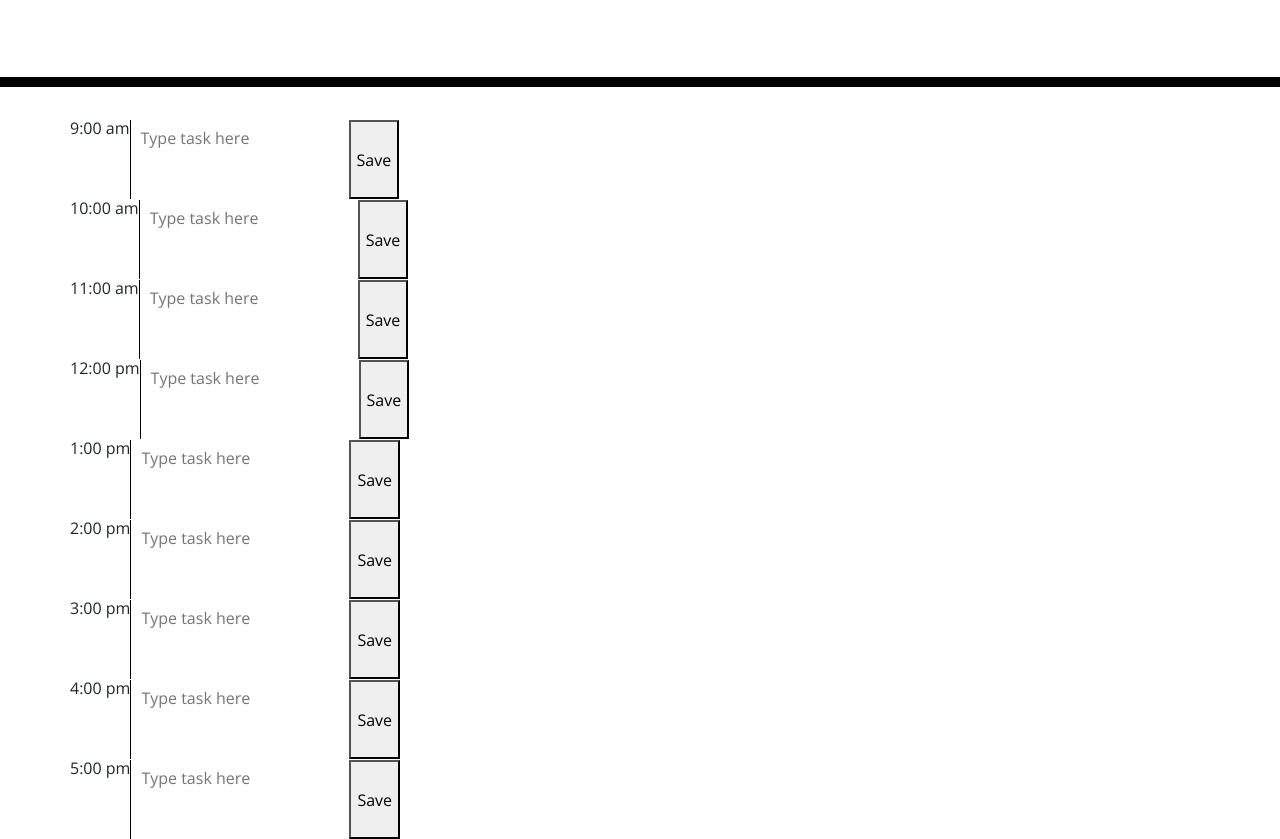
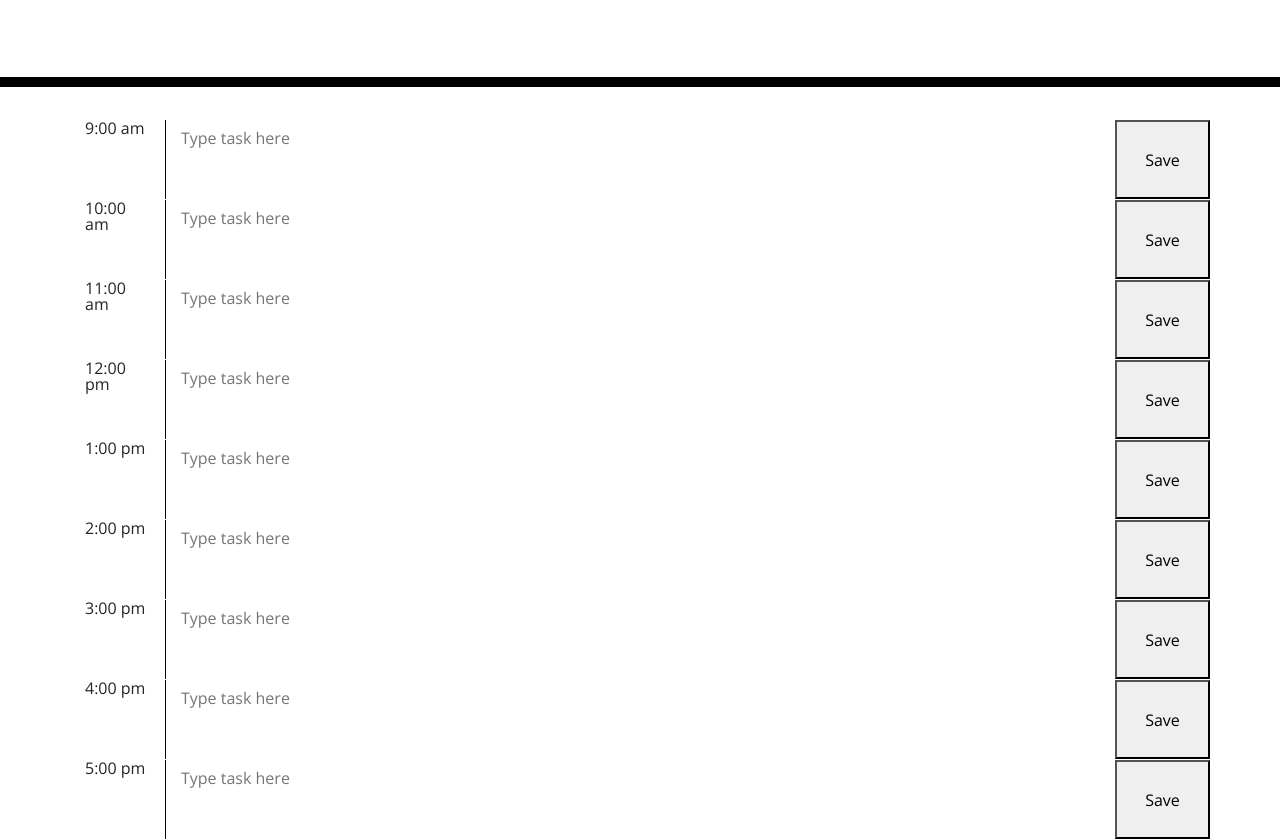
Before and after one commit to roomsiejones/day_scheduler, a plain HTML site: page index.html in a window 1280 px wide. Shown: the part 181-1020 px from the top of the page. Drawn offline with nearby package versions, Linux system fonts and the light colour scheme.

Commit message:
added bootstrap stylings to put the divs in columns

```diff
--- a/index.html
+++ b/index.html
@@ -32,57 +32,58 @@
       <!-- Timeblocks go here -->
 
       <div class="row">
-          <div class="">9:00 am</div>
-          <textarea class= "" id="" placeholder = "Type task here"></textarea>
-          <button class= "">Save</button>
+          <!-- Using column specifiers from bootstrap, placed my divs 1st col, next 10, then last 1 -->
+          <div class="col-1">9:00 am</div>
+          <textarea class= "col-10" id="" placeholder = "Type task here"></textarea>
+          <button class= "col-1">Save</button>
       </div>
 
       <div class="row">
-        <div class="">10:00 am</div>
-        <textarea class= "" id="" placeholder = "Type task here"></textarea>
-        <button class= "">Save</button>
+        <div class="col-1">10:00 am</div>
+        <textarea class= "col-10" id="" placeholder = "Type task here"></textarea>
+        <button class= "col-1">Save</button>
     </div>
 
     <div class="row">
-        <div class="">11:00 am</div>
-        <textarea class= "" id="" placeholder = "Type task here"></textarea>
-        <button class= "">Save</button>
+        <div class="col-1">11:00 am</div>
+        <textarea class= "col-10" id="" placeholder = "Type task here"></textarea>
+        <button class= "col-1">Save</button>
     </div>
 
     <div class="row">
-        <div class="">12:00 pm</div>
-        <textarea class= "" id="" placeholder = "Type task here"></textarea>
-        <button class= "">Save</button>
+        <div class="col-1">12:00 pm</div>
+        <textarea class= "col-10" id="" placeholder = "Type task here"></textarea>
+        <button class= "col-1">Save</button>
     </div>
 
     <div class="row">
-        <div class="">1:00 pm</div>
-        <textarea class= "" id="" placeholder = "Type task here"></textarea>
-        <button class= "">Save</button>
+        <div class="col-1">1:00 pm</div>
+        <textarea class= "col-10" id="" placeholder = "Type task here"></textarea>
+        <button class= "col-1">Save</button>
     </div>
 
     <div class="row">
-        <div class="">2:00 pm</div>
-        <textarea class= "" id="" placeholder = "Type task here"></textarea>
-        <button class= "">Save</button>
+        <div class="col-1">2:00 pm</div>
+        <textarea class= "col-10" id="" placeholder = "Type task here"></textarea>
+        <button class= "col-1">Save</button>
     </div>
 
     <div class="row">
-        <div class="">3:00 pm</div>
-        <textarea class= "" id="" placeholder = "Type task here"></textarea>
-        <button class= "">Save</button>
+        <div class="col-1">3:00 pm</div>
+        <textarea class= "col-10" id="" placeholder = "Type task here"></textarea>
+        <button class= "col-1">Save</button>
     </div>
 
     <div class="row">
-        <div class="">4:00 pm</div>
-        <textarea class= "" id="" placeholder = "Type task here"></textarea>
-        <button class= "">Save</button>
+        <div class="col-1">4:00 pm</div>
+        <textarea class= "col-10" id="" placeholder = "Type task here"></textarea>
+        <button class= "col-1">Save</button>
     </div>
 
     <div class="row">
-        <div class="">5:00 pm</div>
-        <textarea class= "" id="" placeholder = "Type task here"></textarea>
-        <button class= "">Save</button>
+        <div class="col-1">5:00 pm</div>
+        <textarea class= "col-10" id="" placeholder = "Type task here"></textarea>
+        <button class= "col-1">Save</button>
     </div>
 
 
```
